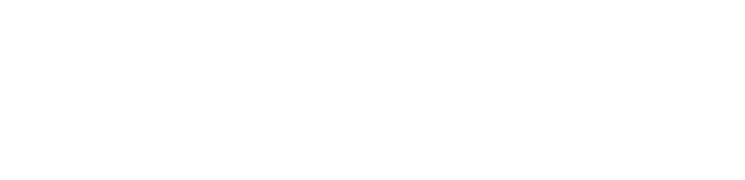
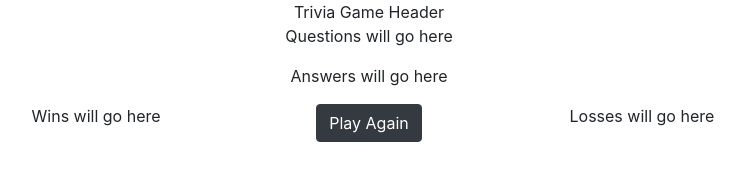
Before and after one commit to knaber4124/TriviaGame, a plain HTML site: page index.html in a window 1280 px wide. Shown: the whole page, without its empty margins (271-1016 px from the left). Drawn offline with nearby package versions, Linux system fonts and the light colour scheme; a web font is replaced by a local one.

Commit message:
html framework

```diff
--- a/index.html
+++ b/index.html
@@ -21,12 +21,53 @@
     <script src="https://stackpath.bootstrapcdn.com/bootstrap/4.3.1/js/bootstrap.min.js"
         integrity="sha384-JjSmVgyd0p3pXB1rRibZUAYoIIy6OrQ6VrjIEaFf/nJGzIxFDsf4x0xIM+B07jRM"
         crossorigin="anonymous"></script>
-    <title>Treasure Hunt Game</title>
+    <title>Trivia Game</title>
 </head>
 
 <body>
+    <div class='row'>
+        <div class='col-md-12 text-center'>
+            Trivia Game Header
+        </div>
+    </div>
+    <div class='row'>
+        <div class='col-md-3'>
+        </div>
+        <div class='col-md-6 text-center'>
+            <p class='questions'>Questions will go here</p>
+        </div>
+        <div class='col-md-3'>
+        </div>
+    </div>
+    <div class='row'>
+        <div class='col-md-3'>
+        </div>
+        <div class='col-md-6 text-center'>
+            <p class='answers'>Answers will go here</p>
+        </div>
+        <div class='col-md-3'>
+        </div>
+    </div>
+    <div class='row'>
+        <div class='col-md-2'>
+        </div>
+        <div class='col-md-3 text-center'>
+            <p class='wins'>Wins will go here</p>
+        </div>
+        <div class='col-md-2 text-center'>
+                <button type="button" class="btn btn-dark reset">Play Again</button>
+        </div>
+        <div class='col-md-3 text-center'>
+            <p class='losses'>Losses will go here</p>
+        </div>
+        <div class='col-md-2'>
+        </div>
+    </div>
+
+
 
 
     <script src='./game.js'></script>
 </body>
+
 </html>
```
